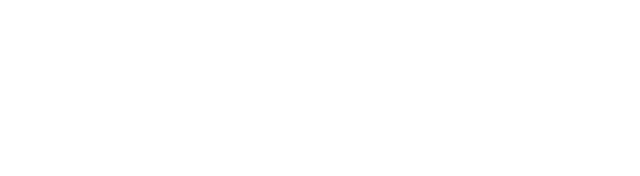
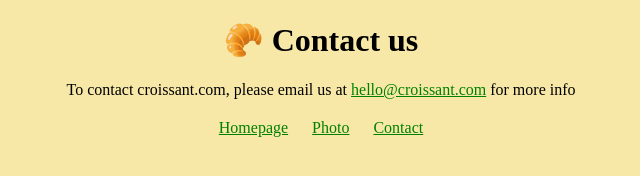
Before and after one commit to AnneAugust606/Multi-Page_project, a plain HTML site: page contact.html in a window 1280 px wide. Shown: the whole page, without its empty margins (319-959 px from the left). Drawn offline with Linux system fonts and the light colour scheme.

Commit message:
Finished Design Elements

```diff
--- a/contact.html
+++ b/contact.html
@@ -0,0 +1,35 @@
+<!DOCTYPE html>
+<html lang="en">
+  <head>
+    <meta charset="UTF-8" />
+    <meta http-equiv="X-UA-Compatible" content="IE=edge" />
+    <meta name="viewport" content="width=device-width, initial-scale=1.0" />
+    <title>Contactpage</title>
+    <link rel="stylesheet" href="/Multi-Page_project/style.css" />
+  </head>
+  <body>
+    <h1>🥐 Contact us</h1>
+    <p>
+      To contact croissant.com, please email us at
+      <a href="emailto:hello@croissant.com">hello@croissant.com</a> for more
+      info
+    </p>
+    <footer>
+      <a class="homeyLinks" href="/Multi-Page_project/index.html" title="home"
+        >Homepage</a
+      >
+      <a
+        class="homeyLinks"
+        href="/Multi-Page_project/photo.html"
+        title="croissant photo"
+        >Photo</a
+      >
+      <a
+        class="homeyLinks"
+        href="/Multi-Page_project/contact.html"
+        title="contact Croissant.com"
+        >Contact</a
+      >
+    </footer>
+  </body>
+</html>
--- a/style.css
+++ b/style.css
@@ -1,8 +1,16 @@
 body {
   text-align: center;
-  background-color: #F8E8A7;
+  background-color: #f8e8a7;
+}
+.homeyLinks {
+  padding: 10px;
 }
 a {
-    color: green;
-    padding: 10px;
+  color: green;
 }
+img {
+  max-width: 75%;
+}
+footer {
+  margin-top: 20px;
+}
```
Also changed, not shown: index.html (+16 -4 lines), photo.html (+20 -1 lines).
